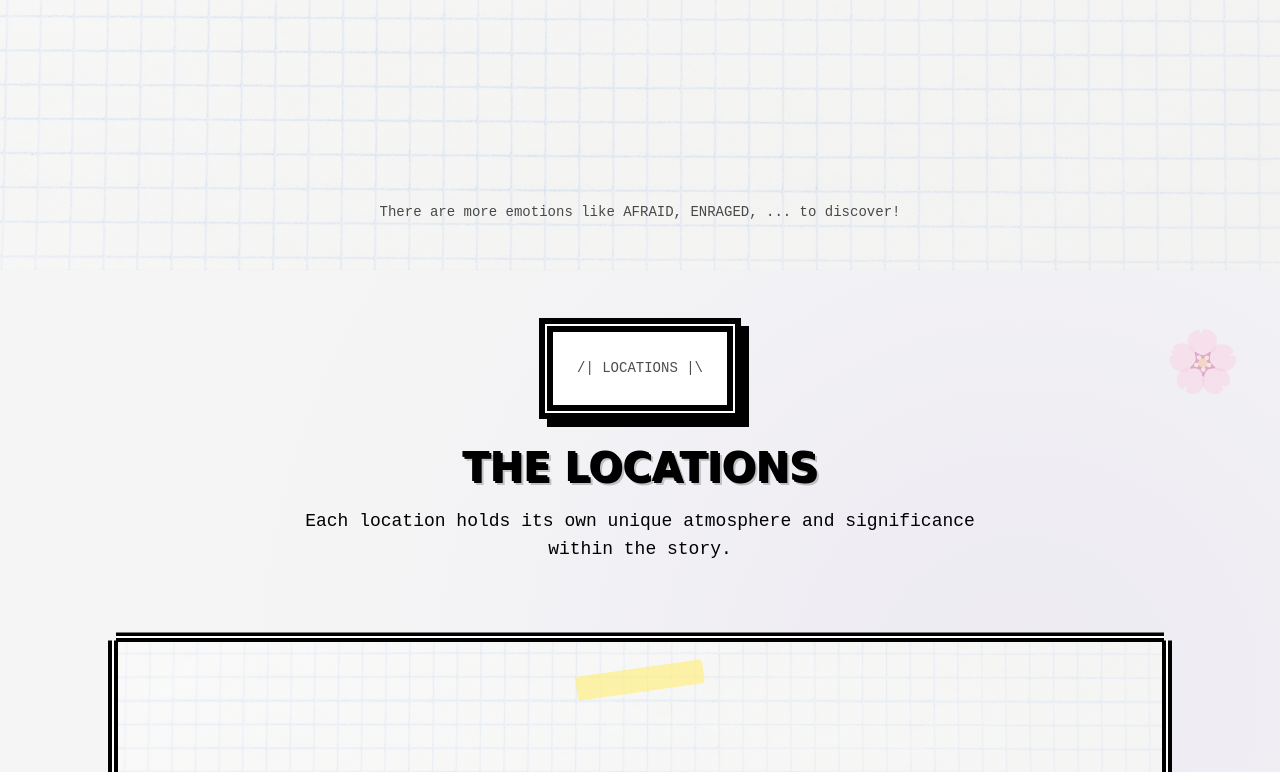
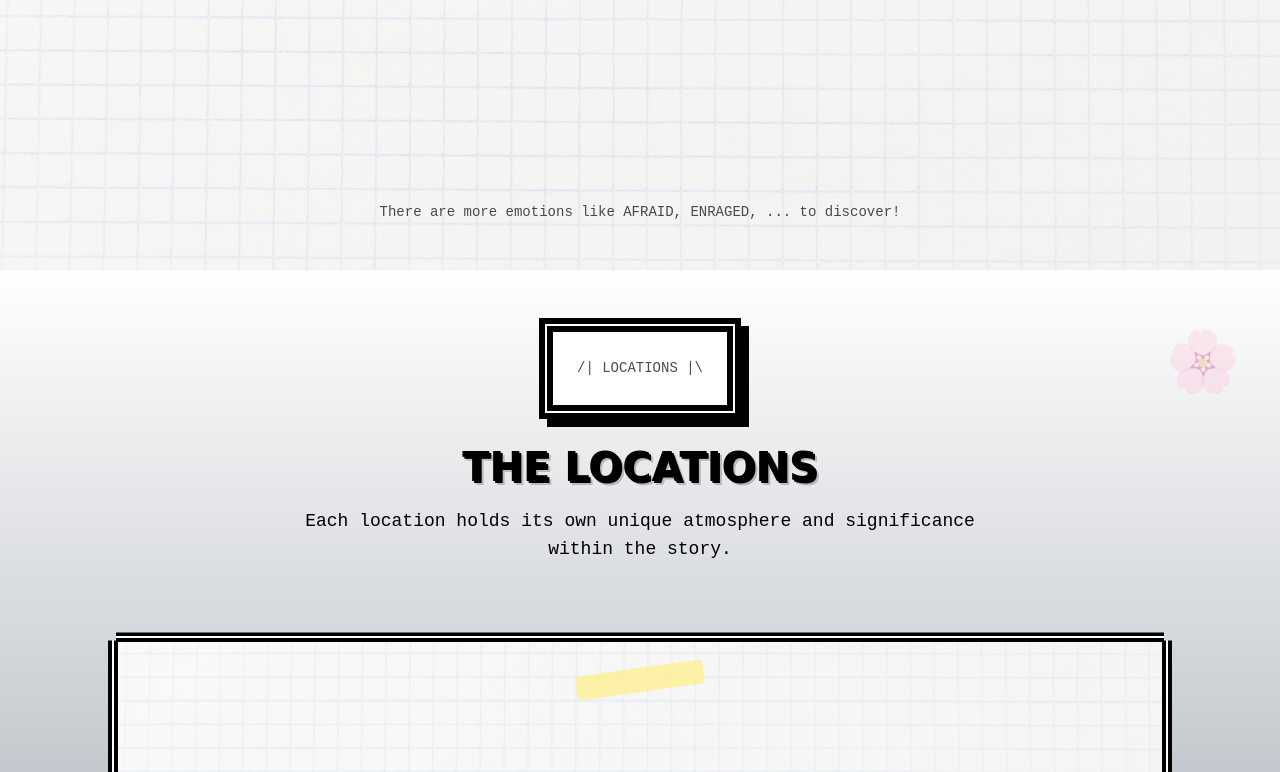
Before and after one commit to florixak/omori-headspace, a Next.js app: page / in a window 1280 px wide. Shown: the part 3306-4078 px from the top of the page. Built offline with nearby package versions, Linux system fonts and the light colour scheme.

Commit message:
Update locations section background styling
Replaces the inline radial-gradient background with Tailwind-style linear gradient classes for improved maintainability and consistency.

```diff
--- a/components/locations.tsx
+++ b/components/locations.tsx
@@ -73,15 +73,9 @@ const Locations = () => {
   return (
     <section
       id="locations"
-      className={`relative min-h-screen flex items-center justify-center py-12 ${
+      className={`relative min-h-screen bg-linear-to-b from-white via-gray-600 to-black flex items-center justify-center py-12 ${
         isMobile ? "px-6" : ""
       }`}
-      style={{
-        backgroundImage: `
-      radial-gradient(circle at 20% 80%, rgba(147, 112, 219, 0.08), transparent 40%),
-      radial-gradient(circle at 80% 20%, rgba(147, 112, 219, 0.08), transparent 40%)
-    `,
-      }}
     >
       <div className="absolute top-20 right-10 text-6xl opacity-30 float">
         🌸
```
